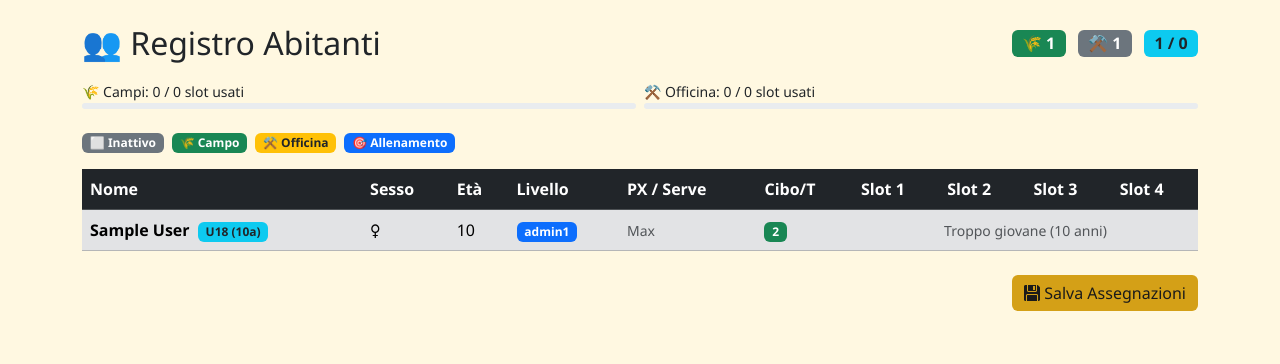
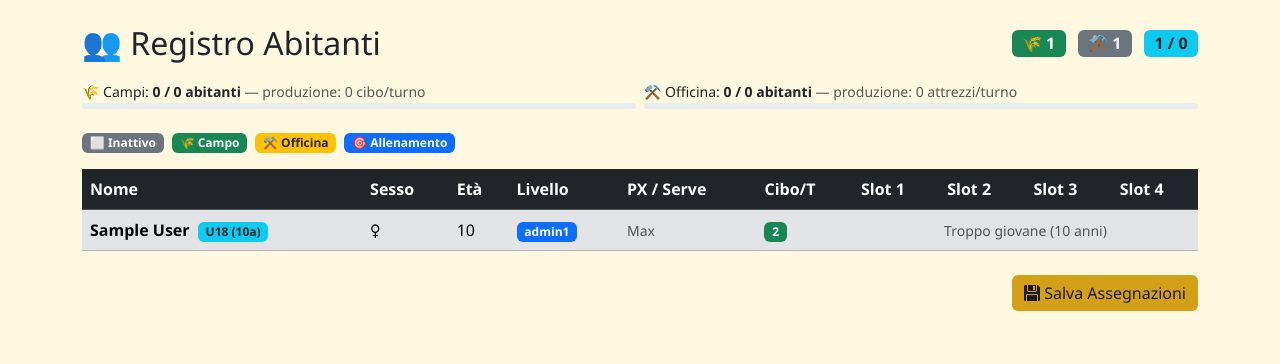
Before and after one commit to PyWis/Bosco, a Flask app: page /inhabitants/ in a window 1280 px wide. Shown: the part 56-420 px from the top of the page. Run offline with Flask 3, Linux system fonts and the light colour scheme; a user stored in the database is signed in; tables that the repository leaves empty hold one stand-in row (values such as "Sample post").

Commit message:
fix: capacità Campo/Officina per abitante, non per slot
La capienza degli edifici conta quanti abitanti distinti lavorano lì,
indipendentemente da quante ore (slot 4h) ognuno vi dedica.
La produzione rimane invariata: 1 risorsa per slot da 4h.

- models.py: aggiunte proprietà works_in_field e works_in_workshop
- routes/inhabitants.py: capacity check usa conteggio abitante (1 per
  persona) invece di sommare i singoli slot campo/officina
- templates: barra capacità mostra 'N / M abitanti' + produzione
  stimata (slot) separata, così è chiaro il doppio concetto

https://claude.ai/code/session_013fyXEUsSuAkLbQJBcHkpW1

```diff
--- a/app/models.py
+++ b/app/models.py
@@ -322,15 +322,27 @@ class Inhabitant(db.Model):
 
     @property
     def food_slots(self):
+        """Slot produttivi nel Campo (usati per calcolare il cibo prodotto)."""
         return sum(1 for s in self.slots if s == 'field')
 
     @property
     def tool_slots(self):
+        """Slot produttivi in Officina (usati per calcolare gli attrezzi prodotti)."""
         return sum(1 for s in self.slots if s == 'workshop')
 
     @property
     def train_slots(self):
         return sum(1 for s in self.slots if s == 'training')
+
+    @property
+    def works_in_field(self):
+        """True se l'abitante ha almeno 1 slot assegnato al Campo (occupa 1 posto)."""
+        return any(s == 'field' for s in self.slots)
+
+    @property
+    def works_in_workshop(self):
+        """True se l'abitante ha almeno 1 slot assegnato all'Officina (occupa 1 posto)."""
+        return any(s == 'workshop' for s in self.slots)
 
     def set_slot(self, idx, value):
         """idx: 1-4"""
--- a/app/routes/inhabitants.py
+++ b/app/routes/inhabitants.py
@@ -61,24 +61,24 @@ def assign(inh_id):
             )
             return redirect(url_for('inhabitants.overview'))
 
-    # Controllo capacità Campo / Officina
-    field_slots_this    = sum(1 for v in slots_data if v == 'field')
-    workshop_slots_this = sum(1 for v in slots_data if v == 'workshop')
+    # Controllo capacità Campo / Officina: 1 abitante = 1 posto,
+    # indipendentemente da quante ore lavora lì.
+    this_in_field    = any(v == 'field'    for v in slots_data)
+    this_in_workshop = any(v == 'workshop' for v in slots_data)
 
-    other_alive    = [i for i in village.alive_inhabitants
-                      if i.id != inh_id and i.can_work]
-    total_field    = sum(i.food_slots for i in other_alive) + field_slots_this
-    total_workshop = sum(i.tool_slots for i in other_alive) + workshop_slots_this
+    other_alive    = [i for i in village.alive_inhabitants if i.id != inh_id]
+    total_field    = sum(1 for i in other_alive if i.works_in_field)    + (1 if this_in_field    else 0)
+    total_workshop = sum(1 for i in other_alive if i.works_in_workshop) + (1 if this_in_workshop else 0)
 
     if total_field > village.max_field_workers:
         flash(
-            f'Capacità Campi superata ({village.max_field_workers} slot disponibili).',
+            f'Capacità Campi superata ({village.max_field_workers} posti disponibili).',
             'danger'
         )
         return redirect(url_for('inhabitants.overview'))
     if total_workshop > village.max_workshop_workers:
         flash(
-            f'Capacità Officina superata ({village.max_workshop_workers} slot disponibili).',
+            f'Capacità Officina superata ({village.max_workshop_workers} posti disponibili).',
             'danger'
         )
         return redirect(url_for('inhabitants.overview'))
--- a/app/templates/game/inhabitants.html
+++ b/app/templates/game/inhabitants.html
@@ -16,27 +16,35 @@
 <!-- Capacity indicators -->
 <div class="row mb-4 g-2">
   <div class="col-md-6">
-    {% set used_field = namespace(v=0) %}
+    {% set in_field = namespace(v=0) %}
     {% for inh in inhabitants %}
-      {% set used_field.v = used_field.v + inh.food_slots %}
+      {% if inh.works_in_field %}{% set in_field.v = in_field.v + 1 %}{% endif %}
     {% endfor %}
-    <small>🌾 Campi: {{ used_field.v }} / {{ village.max_field_workers }} slot usati</small>
+    {% set field_pct = ((in_field.v / village.max_field_workers * 100)|int) if village.max_field_workers > 0 else 0 %}
+    <small>
+      🌾 Campi: <strong>{{ in_field.v }} / {{ village.max_field_workers }} abitanti</strong>
+      <span class="text-muted">
+        — produzione: {{ inhabitants | sum(attribute='food_slots') }} cibo/turno
+      </span>
+    </small>
     <div class="progress" style="height:6px">
-      <div class="progress-bar bg-success"
-           style="width:{{ ((used_field.v / village.max_field_workers * 100)|int) if village.max_field_workers > 0 else 0 }}%">
-      </div>
+      <div class="progress-bar bg-success" style="width:{{ field_pct }}%"></div>
     </div>
   </div>
   <div class="col-md-6">
-    {% set used_ws = namespace(v=0) %}
+    {% set in_ws = namespace(v=0) %}
     {% for inh in inhabitants %}
-      {% set used_ws.v = used_ws.v + inh.tool_slots %}
+      {% if inh.works_in_workshop %}{% set in_ws.v = in_ws.v + 1 %}{% endif %}
     {% endfor %}
-    <small>⚒️  Officina: {{ used_ws.v }} / {{ village.max_workshop_workers }} slot usati</small>
+    {% set ws_pct = ((in_ws.v / village.max_workshop_workers * 100)|int) if village.max_workshop_workers > 0 else 0 %}
+    <small>
+      ⚒️  Officina: <strong>{{ in_ws.v }} / {{ village.max_workshop_workers }} abitanti</strong>
+      <span class="text-muted">
+        — produzione: {{ inhabitants | sum(attribute='tool_slots') }} attrezzi/turno
+      </span>
+    </small>
     <div class="progress" style="height:6px">
-      <div class="progress-bar bg-warning"
-           style="width:{{ ((used_ws.v / village.max_workshop_workers * 100)|int) if village.max_workshop_workers > 0 else 0 }}%">
-      </div>
+      <div class="progress-bar bg-warning" style="width:{{ ws_pct }}%"></div>
     </div>
   </div>
 </div>
```
